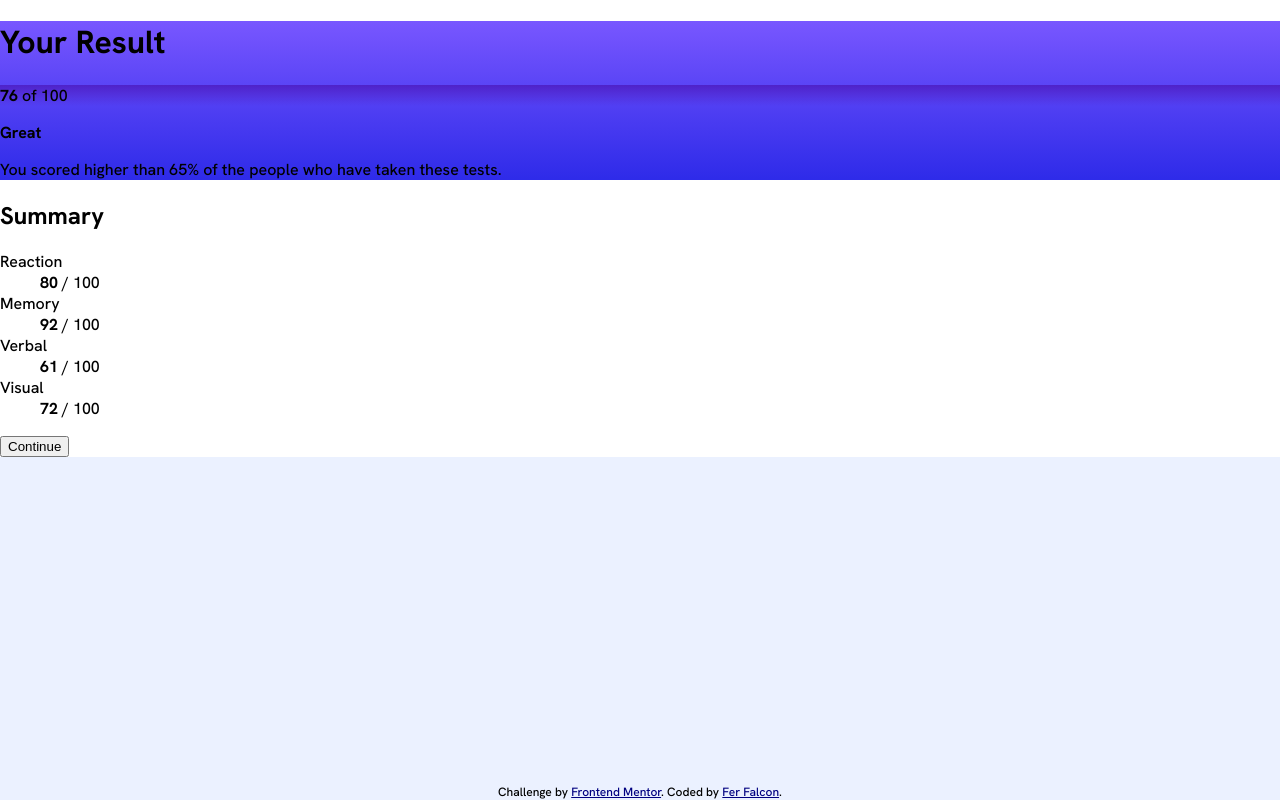
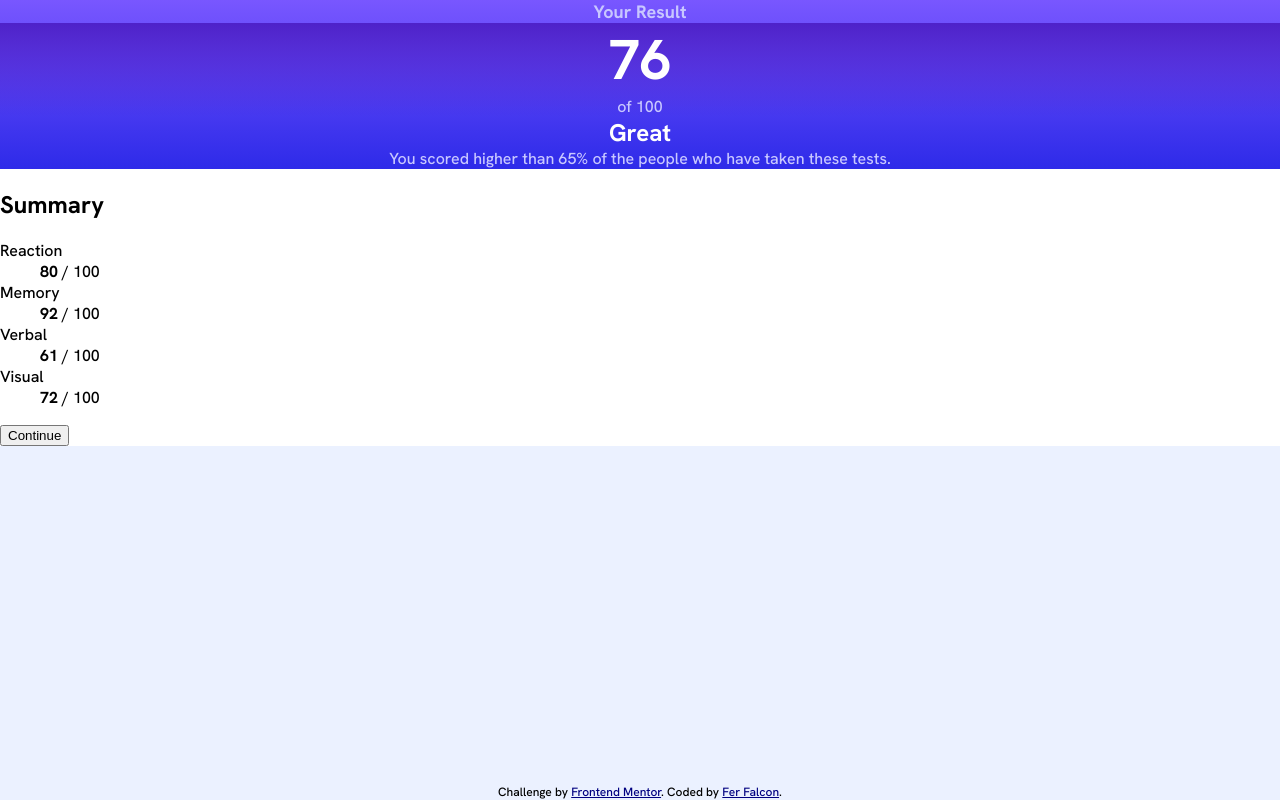
Before and after one commit to ferfalcon/results-summary-component, a plain HTML site: page index.html in a window 1280 px wide. Drawn offline with Linux system fonts and the light colour scheme.

Commit message:
Top section

```diff
--- a/assets/styles/styles.less
+++ b/assets/styles/styles.less
@@ -51,11 +51,34 @@ body {
 }
 
 .results-summary__result {
+	text-align: center;
+	color: var(--body-color-light);
 	background: var(--main-gradient);
+}
+
+.results-summary__title {
+	font-size: 1.125rem;
+	margin: 0;
 }
 
 .results-summary__score {
 	background: var(--dark-gradient);
+	margin: 0;
+}
+
+.results-summary__user-score {
+	font-size: 3.5rem;
+	color: white;
+	display: block;
+}
+
+.results-summary__judgment {
+	font-size: 1.5rem;
+	color: white;
+}
+
+.results-summary__description {
+	margin: 0;
 }
 
 footer {
--- a/index.html
+++ b/index.html
@@ -13,13 +13,13 @@
 <body>
 	<main class="results-summary">
 		<div class="results-summary__result">
-			<h1>Your Result</h1>
+			<h1 class="results-summary__title">Your Result</h1>
 			<p class="results-summary__score">
-				<strong>76</strong>
-				<span>of 100</span>
+				<strong class="results-summary__user-score">76</strong>
+				<span class="results-summary__max-score">of 100</span>
 			</p>
-			<strong>Great</strong>
-			<p>You scored higher than 65% of the people who have taken these tests.</p>
+			<strong class="results-summary__judgment">Great</strong>
+			<p class="results-summary__description">You scored higher than 65% of the people who have taken these tests.</p>
 		</div>
 		<section class="results-summary__summary">
 			<h2>Summary</h2>
```
Also changed, not shown: assets/styles/styles.css, 1 other file.
